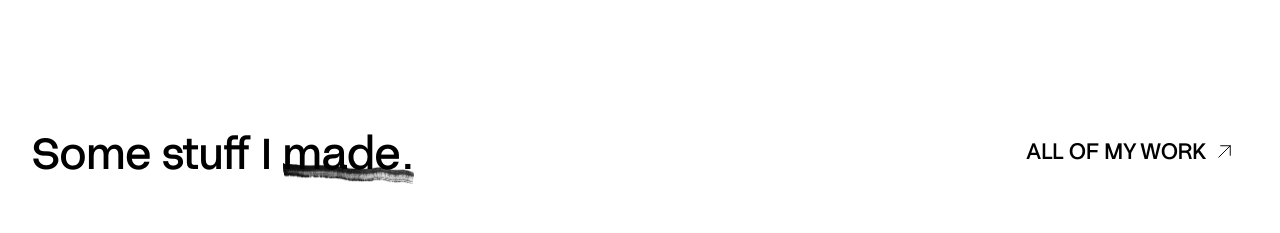
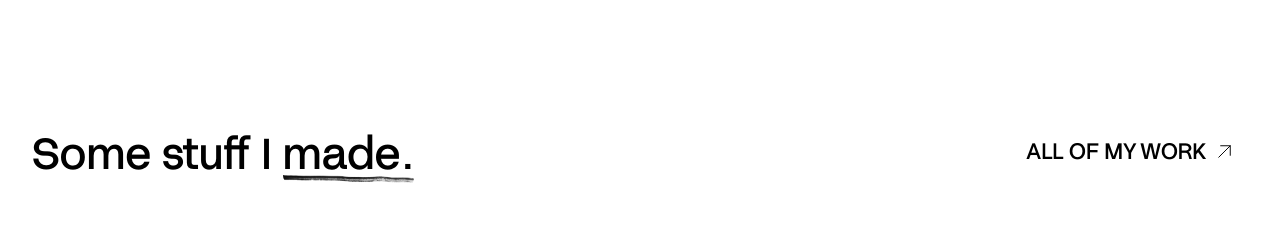
Before and after one commit to m3Mza/portfolio, a React (Vite) app: page / in a window 1280 px wide. Shown: the part 4860-5093 px from the top of the page. Built offline with nearby package versions, Linux system fonts and the light colour scheme; a web font is replaced by a local one.

Commit message:
8/1/2026 adjustments

```diff
--- a/src/About.tsx
+++ b/src/About.tsx
@@ -309,11 +309,8 @@ FOLDER HOVER ANIMATIONS
           </div>
           <div className="about-text">
             <p>
-              I'm a cook turned web developer with a BSc in Software Engineering.
-              {" "}I focus mainly on JavaScript and
-              all its' bells and whistles (<span className="highlight-underline">GSAP, React, TypeScript, Vue, Node{" "}
-              </span>
-              ). If you want to say hello:
+              I'm a web developer with a BEng in Software Engineering.
+              {" "}I focus mainly on JavaScript and all its' bells and whistles. If you want to say hello:
             </p>
             <a
               href="mailto:mirkomimap@gmail.com"
--- a/src/App.tsx
+++ b/src/App.tsx
@@ -893,7 +893,7 @@ PARALLAX GALLERY SECTION
         {/* Selected Works Section */}
       <section className="selected-works-section">
         <div className="selected-works-header">
-          <h3 className="selected-works-title">Some stuff I <span className="highlight-underline-marker">made.</span></h3>
+          <h3 className="selected-works-title">Some stuff I <span className="highlight-underline">made.</span></h3>
           <a href="/work" className="link">
             ALL OF MY WORK{" "}
             <svg
--- a/src/index.css
+++ b/src/index.css
@@ -101,27 +101,6 @@ p {
   left: 0;
   width: 100%;
   height: 0.5rem;
-  background-image: url('/highlight2.png');
-  background-size: 100% 100%;
-  background-repeat: no-repeat;
-  z-index: -1;
-}
-
-.highlight-underline-marker {
-  position: relative;
-  color: var(--black);
-  font-family: 'Grotesk', sans-serif;
-  font-weight: 600;
-  padding-bottom: 0.3rem;
-}
-
-.highlight-underline-marker::after {
-  content: '';
-  position: absolute;
-  bottom: -0.2rem;
-  left: 0;
-  width: 100%;
-  height: 1.4rem;
   background-image: url('/highlight2.png');
   background-size: 100% 100%;
   background-repeat: no-repeat;
```
Also changed, not shown: src/App.css (+6 -8 lines).
